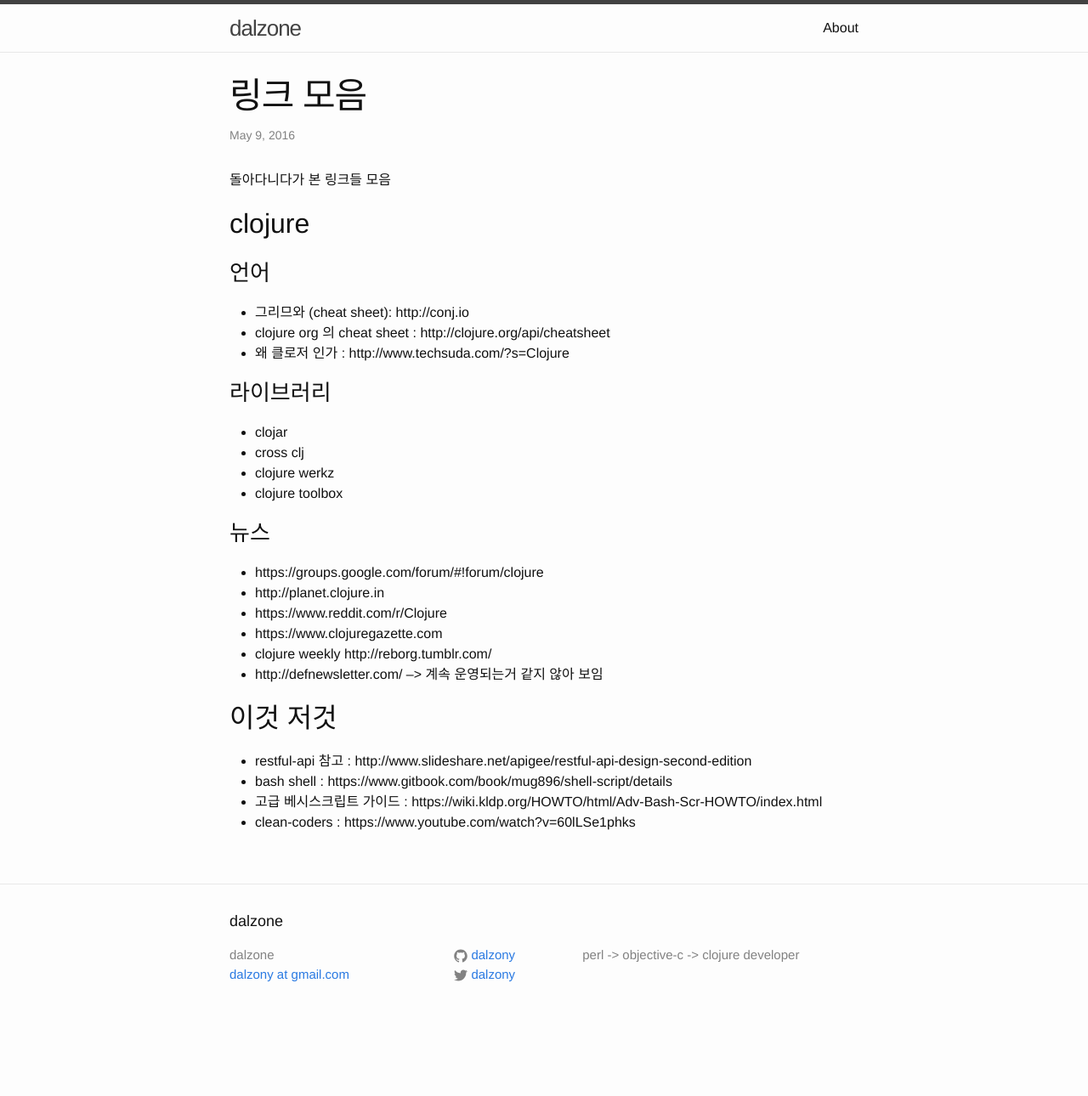
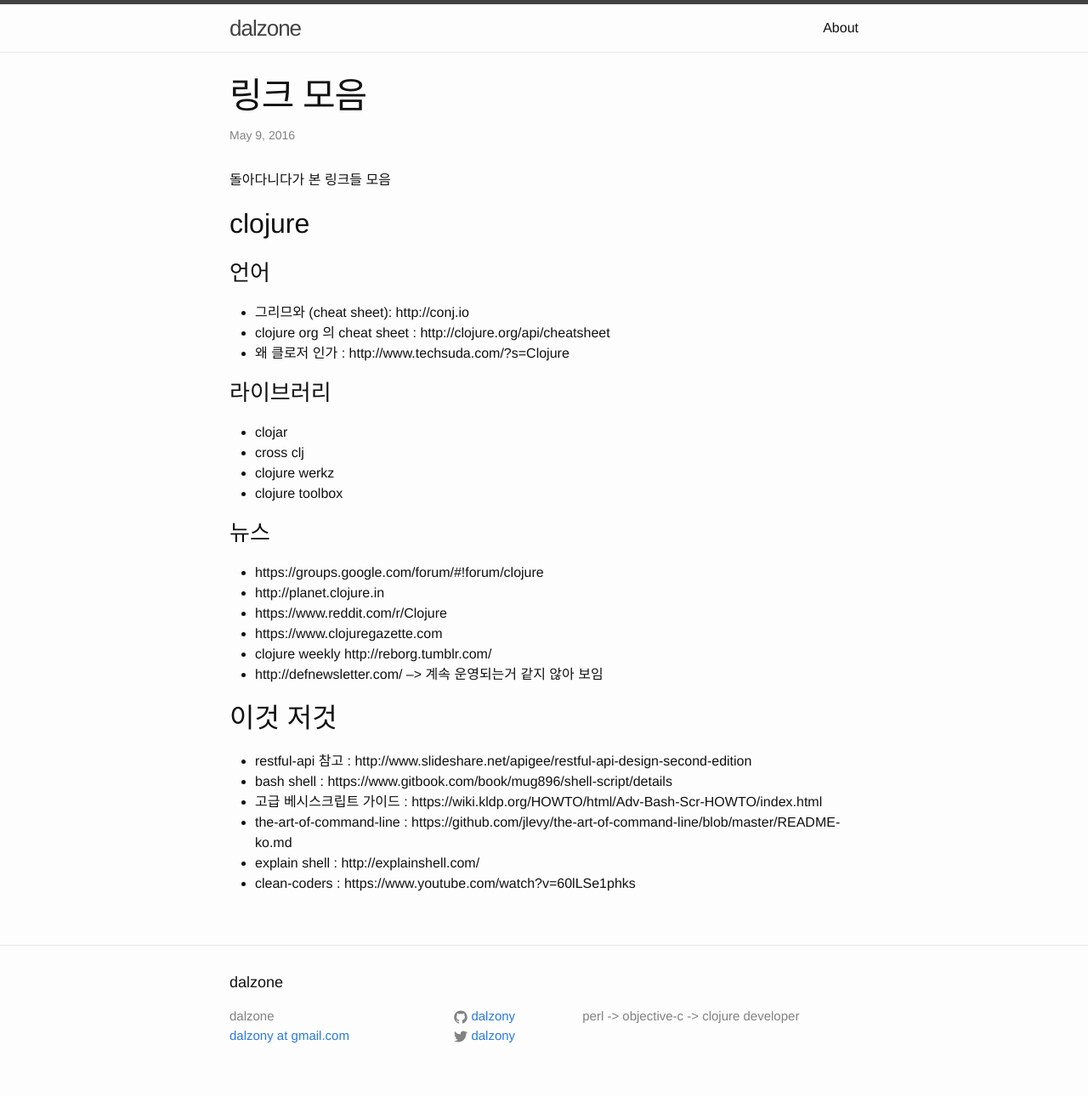
Before and after one commit to dalzony/dalzony.github.io, a Jekyll site: the page built from _posts/2016-05-09-links.markdown, in a window 1280 px wide. Shown: the whole page at 85% size. Built offline with Jekyll 4.4.1, drawn with Linux system fonts in a browser that asks for light colours; comment, search, counter and statistics services are not loaded; before the commit the page ends 1218 px from its top, so only the background shows below that.

Commit message:
링크 추가

```diff
--- a/_posts/2016-05-09-links.markdown
+++ b/_posts/2016-05-09-links.markdown
@@ -35,4 +35,6 @@ date: "2016-05-09 14:40"
 - restful-api 참고 : http://www.slideshare.net/apigee/restful-api-design-second-edition
 - bash shell : https://www.gitbook.com/book/mug896/shell-script/details
 - 고급 베시스크립트 가이드 : https://wiki.kldp.org/HOWTO/html/Adv-Bash-Scr-HOWTO/index.html
+- the-art-of-command-line : https://github.com/jlevy/the-art-of-command-line/blob/master/README-ko.md
+- explain shell : http://explainshell.com/
 - clean-coders : https://www.youtube.com/watch?v=60lLSe1phks
```
